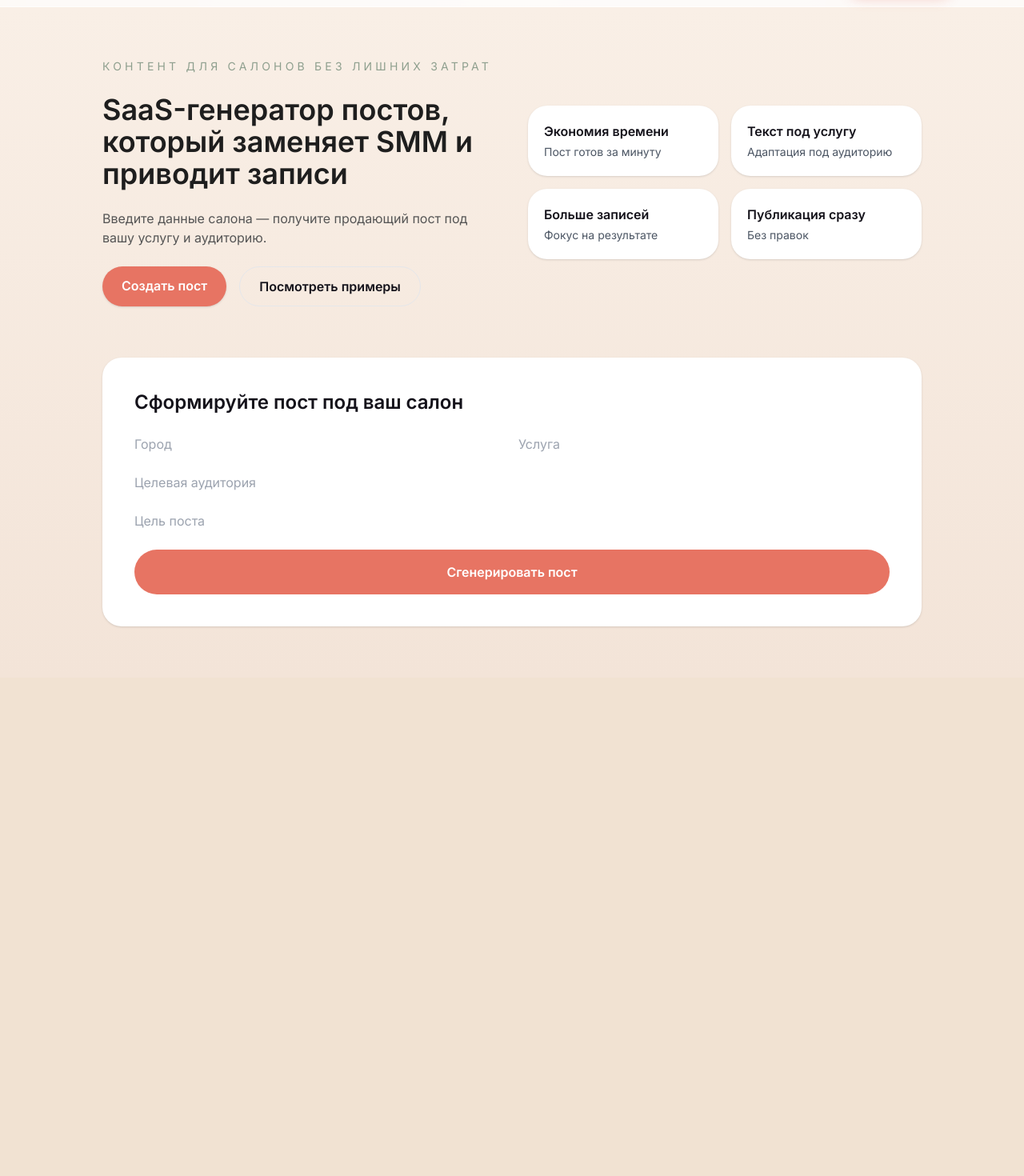
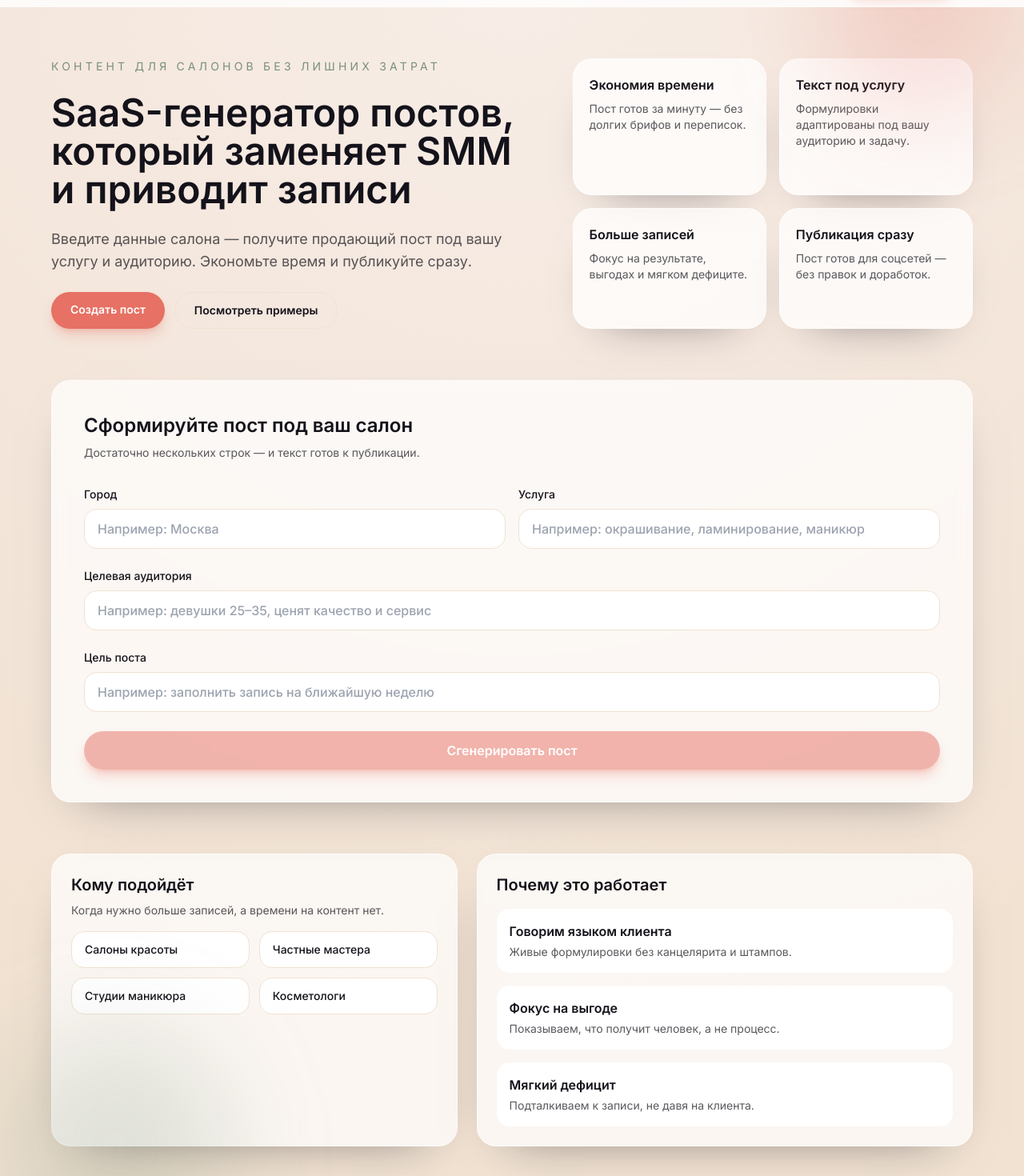
Before and after one commit to beatlxxx77/beauty-content-generator, a Next.js app in the folder frontend/: page / in a window 1280 px wide. Shown: the part 60-1530 px from the top of the page at 80% size. Before the commit the page ends 907 px from the top, so only its background shows below. Built offline with nearby package versions, Linux system fonts and the light colour scheme; no server answers.

Commit message:
Update page.tsx

```diff
--- a/frontend/app/page.tsx
+++ b/frontend/app/page.tsx
@@ -3,7 +3,49 @@
 import { motion } from "framer-motion";
 import { useState } from "react";
 
+const DEFAULT_API = "https://beauty-content-generator.onrender.com";
 const transition = { duration: 0.5, ease: "easeOut" };
+
+const benefits = [
+  {
+    title: "Экономия времени",
+    text: "Пост готов за минуту — без долгих брифов и переписок.",
+  },
+  {
+    title: "Текст под услугу",
+    text: "Формулировки адаптированы под вашу аудиторию и задачу.",
+  },
+  {
+    title: "Больше записей",
+    text: "Фокус на результате, выгодах и мягком дефиците.",
+  },
+  {
+    title: "Публикация сразу",
+    text: "Пост готов для соцсетей — без правок и доработок.",
+  },
+];
+
+const audiences = [
+  "Салоны красоты",
+  "Частные мастера",
+  "Студии маникюра",
+  "Косметологи",
+];
+
+const reasons = [
+  {
+    title: "Говорим языком клиента",
+    text: "Живые формулировки без канцелярита и штампов.",
+  },
+  {
+    title: "Фокус на выгоде",
+    text: "Показываем, что получит человек, а не процесс.",
+  },
+  {
+    title: "Мягкий дефицит",
+    text: "Подталкиваем к записи, не давя на клиента.",
+  },
+];
 
 export default function Page() {
   const [city, setCity] = useState("");
@@ -13,19 +55,29 @@ export default function Page() {
   const [result, setResult] = useState("");
   const [error, setError] = useState("");
   const [loading, setLoading] = useState(false);
+  const [copied, setCopied] = useState(false);
 
-  const apiBase = (process.env.NEXT_PUBLIC_API_URL || "").replace(/\/+$/, "");
+  const apiBase = (process.env.NEXT_PUBLIC_API_URL || DEFAULT_API).replace(
+    /\/+$/,
+    ""
+  );
 
-  const handleSubmit = async (e: React.FormEvent) => {
-    e.preventDefault();
+  const isDisabled =
+    !city.trim() || !service.trim() || !targetAudience.trim() || !goal.trim();
+
+  const handleSubmit = async (event: React.FormEvent<HTMLFormElement>) => {
+    event.preventDefault();
     setLoading(true);
     setError("");
     setResult("");
+    setCopied(false);
 
     try {
-      const res = await fetch(`${apiBase}/generate-post`, {
+      const response = await fetch(`${apiBase}/generate-post`, {
         method: "POST",
-        headers: { "Content-Type": "application/json" },
+        headers: {
+          "Content-Type": "application/json",
+        },
         body: JSON.stringify({
           city,
           service,
@@ -34,130 +86,228 @@ export default function Page() {
         }),
       });
 
-      if (!res.ok) {
-        throw new Error("Ошибка генерации");
+      if (!response.ok) {
+        const message = await response.text();
+        throw new Error(message || "Ошибка генерации поста");
       }
 
-      const data = await res.json();
-      setResult(data.text);
-    } catch {
-      setError("Не удалось связаться с сервером");
+      const data = (await response.json()) as { text?: string; detail?: string };
+      setResult(data.text || "Не удалось получить текст поста.");
+    } catch (err) {
+      const message =
+        err instanceof Error && err.message
+          ? err.message
+          : "Не удалось связаться с сервером. Проверьте backend.";
+      setError(message);
     } finally {
       setLoading(false);
     }
   };
 
+  const handleCopy = async () => {
+    if (!result) {
+      return;
+    }
+    try {
+      await navigator.clipboard.writeText(result);
+      setCopied(true);
+      setTimeout(() => setCopied(false), 2000);
+    } catch {
+      setCopied(false);
+    }
+  };
+
   return (
     <motion.main
-      className="min-h-screen bg-gradient-to-b from-[#F9EFE6] to-[#F3E4D8] px-6 py-16"
+      className="relative min-h-screen overflow-hidden px-6 py-16"
       initial={{ opacity: 0, y: 20 }}
       animate={{ opacity: 1, y: 0 }}
       transition={transition}
     >
-      <div className="mx-auto max-w-5xl space-y-16">
-        {/* HERO */}
-        <section className="grid gap-10 lg:grid-cols-2 items-center">
+      <div className="pointer-events-none absolute -top-32 right-0 h-64 w-64 rounded-full bg-coral/20 blur-3xl" />
+      <div className="pointer-events-none absolute -bottom-20 left-0 h-72 w-72 rounded-full bg-moss/20 blur-3xl" />
+
+      <div className="mx-auto flex w-full max-w-6xl flex-col gap-16">
+        <section className="grid gap-10 lg:grid-cols-[1.1fr_0.9fr]">
           <div className="space-y-6">
-            <p className="text-sm tracking-[0.3em] text-[#8E9F8E] uppercase">
+            <p className="text-sm uppercase tracking-[0.3em] text-moss">
               Контент для салонов без лишних затрат
             </p>
-            <h1 className="text-4xl font-semibold text-[#1E1E1E]">
+            <h1 className="text-3xl font-semibold text-ink sm:text-5xl">
               SaaS-генератор постов, который заменяет SMM и приводит записи
             </h1>
-            <p className="text-[#555]">
+            <p className="text-base text-ink/70 sm:text-lg">
               Введите данные салона — получите продающий пост под вашу услугу и
-              аудиторию.
+              аудиторию. Экономьте время и публикуйте сразу.
             </p>
-            <div className="flex gap-4">
+            <div className="flex flex-wrap gap-3">
               <a
-                href="#form"
-                className="rounded-full bg-[#E77463] px-6 py-3 text-white font-semibold shadow"
+                href="#generator"
+                className="rounded-full bg-coral px-6 py-3 text-sm font-semibold text-white shadow-lg shadow-coral/30 transition hover:bg-coral/90 active:scale-[0.97]"
               >
                 Создать пост
               </a>
               <a
                 href="/examples"
-                className="rounded-full border px-6 py-3 font-semibold"
+                className="rounded-full border border-sand px-6 py-3 text-sm font-semibold text-ink transition hover:border-coral hover:text-coral active:scale-[0.98]"
               >
                 Посмотреть примеры
               </a>
             </div>
           </div>
-
           <div className="grid gap-4 sm:grid-cols-2">
-            {[
-              ["Экономия времени", "Пост готов за минуту"],
-              ["Текст под услугу", "Адаптация под аудиторию"],
-              ["Больше записей", "Фокус на результате"],
-              ["Публикация сразу", "Без правок"],
-            ].map(([title, text]) => (
+            {benefits.map((item) => (
               <div
-                key={title}
-                className="rounded-3xl bg-white p-5 shadow"
+                key={item.title}
+                className="rounded-3xl border border-white/60 bg-white/75 p-5 shadow-card transition-transform duration-300 hover:-translate-y-1 hover:shadow-lg"
               >
-                <h3 className="font-semibold">{title}</h3>
-                <p className="text-sm text-gray-600 mt-1">{text}</p>
+                <h3 className="text-base font-semibold text-ink">{item.title}</h3>
+                <p className="mt-2 text-sm text-ink/70">{item.text}</p>
               </div>
             ))}
           </div>
         </section>
 
-        {/* FORM */}
         <section
-          id="form"
-          className="rounded-3xl bg-white p-10 shadow space-y-6"
+          id="generator"
+          className="grid gap-8 rounded-3xl border border-white/60 bg-white/70 p-10 shadow-card backdrop-blur"
         >
-          <h2 className="text-2xl font-semibold">
+          <div className="space-y-2">
+            <h2 className="text-2xl font-semibold text-ink">
               Сформируйте пост под ваш салон
             </h2>
+            <p className="text-sm text-ink/70">
+              Достаточно нескольких строк — и текст готов к публикации.
+            </p>
+          </div>
 
           <form onSubmit={handleSubmit} className="grid gap-6">
-            <div className="grid sm:grid-cols-2 gap-4">
+            <div className="grid gap-4 sm:grid-cols-2">
+              <label className="flex flex-col gap-2 text-sm font-medium text-ink">
+                Город
                 <input
-                placeholder="Город"
-                className="input"
+                  className="rounded-2xl border border-sand bg-white px-4 py-3 text-base text-ink outline-none transition focus:border-coral"
+                  placeholder="Например: Москва"
                   value={city}
-                onChange={(e) => setCity(e.target.value)}
+                  onChange={(event) => setCity(event.target.value)}
                 />
+              </label>
+              <label className="flex flex-col gap-2 text-sm font-medium text-ink">
+                Услуга
                 <input
-                placeholder="Услуга"
-                className="input"
+                  className="rounded-2xl border border-sand bg-white px-4 py-3 text-base text-ink outline-none transition focus:border-coral"
+                  placeholder="Например: окрашивание, ламинирование, маникюр"
                   value={service}
-                onChange={(e) => setService(e.target.value)}
+                  onChange={(event) => setService(event.target.value)}
                 />
+              </label>
             </div>
 
+            <label className="flex flex-col gap-2 text-sm font-medium text-ink">
+              Целевая аудитория
               <input
-              placeholder="Целевая аудитория"
-              className="input"
+                className="rounded-2xl border border-sand bg-white px-4 py-3 text-base text-ink outline-none transition focus:border-coral"
+                placeholder="Например: девушки 25–35, ценят качество и сервис"
                 value={targetAudience}
-              onChange={(e) => setTargetAudience(e.target.value)}
+                onChange={(event) => setTargetAudience(event.target.value)}
               />
+            </label>
 
+            <label className="flex flex-col gap-2 text-sm font-medium text-ink">
+              Цель поста
               <input
-              placeholder="Цель поста"
-              className="input"
+                className="rounded-2xl border border-sand bg-white px-4 py-3 text-base text-ink outline-none transition focus:border-coral"
+                placeholder="Например: заполнить запись на ближайшую неделю"
                 value={goal}
-              onChange={(e) => setGoal(e.target.value)}
+                onChange={(event) => setGoal(event.target.value)}
               />
+            </label>
 
             <button
-              disabled={loading}
-              className="rounded-full bg-[#E77463] py-4 text-white font-semibold"
+              type="submit"
+              disabled={isDisabled || loading}
+              className="flex items-center justify-center rounded-full bg-coral px-6 py-3 text-base font-semibold text-white shadow-lg shadow-coral/30 transition hover:bg-coral/90 disabled:cursor-not-allowed disabled:bg-coral/50 active:scale-[0.97]"
             >
-              {loading ? "Генерируем…" : "Сгенерировать пост"}
+              {loading ? (
+                <span className="flex items-center gap-3">
+                  <span>Генерируем пост…</span>
+                  <span className="flex items-center gap-1">
+                    <span className="h-1.5 w-1.5 animate-pulse rounded-full bg-white/80" />
+                    <span className="h-1.5 w-1.5 animate-pulse rounded-full bg-white/80" style={{ animationDelay: "150ms" }} />
+                    <span className="h-1.5 w-1.5 animate-pulse rounded-full bg-white/80" style={{ animationDelay: "300ms" }} />
+                  </span>
+                </span>
+              ) : (
+                "Сгенерировать пост"
+              )}
             </button>
 
             {error && (
-              <p className="text-red-600">{error}</p>
+              <p className="rounded-2xl border border-red-200 bg-red-50 px-4 py-3 text-sm text-red-700">
+                {error}
+              </p>
             )}
 
             {result && (
-              <div className="rounded-2xl bg-[#F9F4EE] p-6 whitespace-pre-wrap">
+              <motion.section
+                className="rounded-2xl border border-sand bg-white px-5 py-4 text-ink"
+                initial={{ opacity: 0, scale: 0.98 }}
+                animate={{ opacity: 1, scale: 1 }}
+                transition={transition}
+              >
+                <div className="flex flex-wrap items-center justify-between gap-3">
+                  <h3 className="text-xs font-semibold uppercase tracking-[0.2em] text-moss">
+                    Готовый пост
+                  </h3>
+                  <button
+                    type="button"
+                    onClick={handleCopy}
+                    className="rounded-full bg-ink px-4 py-2 text-xs font-semibold uppercase tracking-[0.2em] text-white transition hover:bg-ink/90 active:scale-[0.97]"
+                  >
+                    {copied ? "Скопировано" : "Скопировать текст"}
+                  </button>
+                </div>
+                <p className="mt-4 whitespace-pre-wrap text-base leading-7 text-ink/90">
                   {result}
-              </div>
+                </p>
+              </motion.section>
             )}
           </form>
+        </section>
+
+        <section className="grid gap-6 lg:grid-cols-[0.9fr_1.1fr]">
+          <div className="rounded-3xl border border-white/60 bg-white/70 p-6 shadow-card transition-transform duration-300 hover:-translate-y-1 hover:shadow-lg">
+            <h2 className="text-xl font-semibold text-ink">Кому подойдёт</h2>
+            <p className="mt-2 text-sm text-ink/70">
+              Когда нужно больше записей, а времени на контент нет.
+            </p>
+            <div className="mt-4 grid gap-3 sm:grid-cols-2">
+              {audiences.map((item) => (
+                <div
+                  key={item}
+                  className="rounded-2xl border border-sand bg-white px-4 py-3 text-sm font-medium text-ink transition-transform duration-300 hover:-translate-y-1"
+                >
+                  {item}
+                </div>
+              ))}
+            </div>
+          </div>
+          <div className="rounded-3xl border border-white/60 bg-white/70 p-6 shadow-card transition-transform duration-300 hover:-translate-y-1 hover:shadow-lg">
+            <h2 className="text-xl font-semibold text-ink">Почему это работает</h2>
+            <div className="mt-4 grid gap-4">
+              {reasons.map((item) => (
+                <div
+                  key={item.title}
+                  className="rounded-2xl bg-white p-4 transition-transform duration-300 hover:-translate-y-1"
+                >
+                  <h3 className="text-base font-semibold text-ink">
+                    {item.title}
+                  </h3>
+                  <p className="mt-1 text-sm text-ink/70">{item.text}</p>
+                </div>
+              ))}
+            </div>
+          </div>
         </section>
       </div>
     </motion.main>
```
Lines whose indentation alone changed are shown as unchanged.
